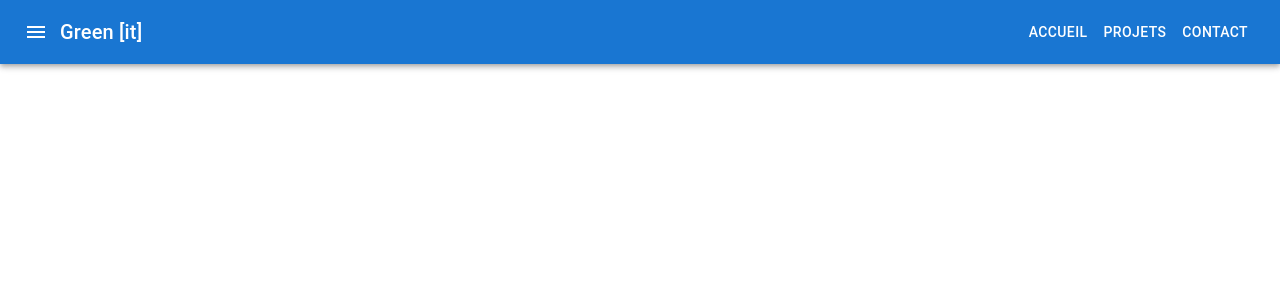
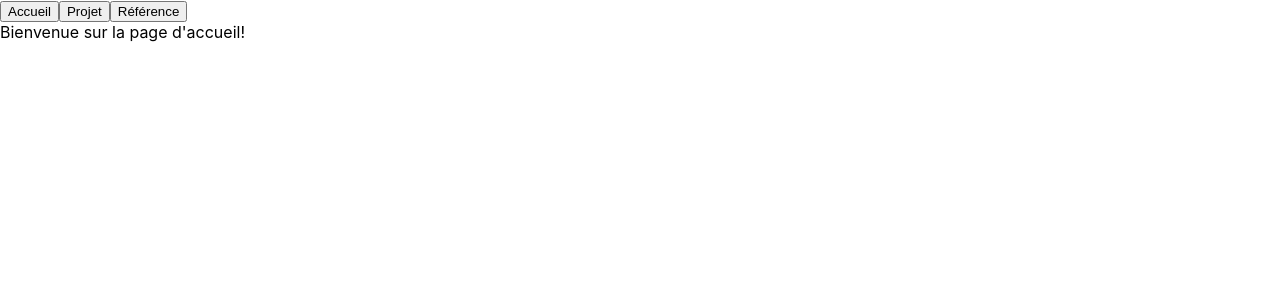
Before and after one commit to EdwardDominique/Green-IT, a React (Create React App) app in the folder Front end/front-end/: page / in a window 1280 px wide. Shown: the top 300 px of the page. Built offline with nearby package versions, Linux system fonts and the light colour scheme.

Commit message:
gestion des pages

```diff
--- a/Front end/front-end/src/App.css
+++ b/Front end/front-end/src/App.css
@@ -36,3 +36,22 @@
     transform: rotate(360deg);
   }
 }
+
+.toolbar {
+  background-color: #f4f4f4;
+  padding: 10px;
+  display: flex;
+  gap: 10px;
+}
+
+.toolbar button {
+  background-color: #ddd;
+  border: none;
+  padding: 8px 12px;
+  cursor: pointer;
+  transition: background-color 0.3s;
+}
+
+.toolbar button:hover {
+  background-color: #bbb;
+}
--- a/Front end/front-end/src/App.js
+++ b/Front end/front-end/src/App.js
@@ -1,26 +1,33 @@
-import React from "react";
-import { AppBar, Toolbar, Typography, Button, IconButton } from "@mui/material";
-import MenuIcon from "@mui/icons-material/Menu";
+import React, { useState } from 'react';
+import Accueil from './components/Accueil';
+import Projet from './components/Projet';
+import Reference from './components/Reference';
+import Toolbar from './components/Toolbar';
 
 function App() {
-  return (
-    <div>
-      <AppBar position="static">
-        <Toolbar>
-          <IconButton size="large" edge="start" color="inherit" aria-label="menu">
-            <MenuIcon />
-          </IconButton>
-          <Typography variant="h6" style={{ flexGrow: 1 }}>
-            Green [it]
-          </Typography>
-          <Button color="inherit">Accueil</Button>
-          <Button color="inherit">Projets</Button>
-          <Button color="inherit">Contact</Button>
-        </Toolbar>
-      </AppBar>
-      {/* Votre contenu ici */}
-    </div>
-  );
+    const [tab, setTab] = useState('accueil');
+
+    const renderContent = () => {
+        switch(tab) {
+            case 'accueil':
+                return <Accueil />;
+            case 'projet':
+                return <Projet />;
+            case 'reference':
+                return <Reference />;
+            default:
+                return <div>Sélectionnez un onglet.</div>;
+        }
+    };
+
+    return (
+        <div>
+            <Toolbar onSelectTab={setTab} />
+            <div>
+                {renderContent()}
+            </div>
+        </div>
+    );
 }
 
 export default App;
--- /dev/null
+++ b/Front end/front-end/src/components/Accueil.js
@@ -0,0 +1,7 @@
+import React from 'react';
+
+function Accueil() {
+    return <div>Bienvenue sur la page d'accueil!</div>;
+}
+
+export default Accueil;
--- /dev/null
+++ b/Front end/front-end/src/components/Projet.js
@@ -0,0 +1,7 @@
+import React from 'react';
+
+function Projet() {
+    return <div>Ceci est la page de projet.</div>;
+}
+
+export default Projet;
--- /dev/null
+++ b/Front end/front-end/src/components/Reference.js
@@ -0,0 +1,7 @@
+import React from 'react';
+
+function Reference() {
+    return <div>Ceci est la page de référence.</div>;
+}
+
+export default Reference;
--- /dev/null
+++ b/Front end/front-end/src/components/Toolbar.js
@@ -0,0 +1,13 @@
+import React from 'react';
+
+function Toolbar({ onSelectTab }) {
+    return (
+        <div className="toolbar">
+            <button onClick={() => onSelectTab('accueil')}>Accueil</button>
+            <button onClick={() => onSelectTab('projet')}>Projet</button>
+            <button onClick={() => onSelectTab('reference')}>Référence</button>
+        </div>
+    );
+}
+
+export default Toolbar;
```
